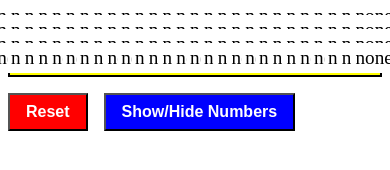
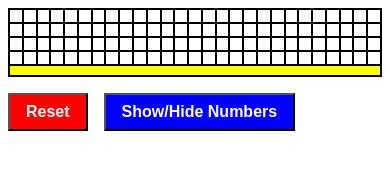
Before and after one commit to rowan-carlsen/tile-picker, a plain HTML site: page index.html in a window 390 px wide. Both pictures are taken after a click on the button "Show/Hide Numbers". Drawn offline with Linux system fonts and the light colour scheme.

Commit message:
improved font for small screens

```diff
--- a/index.html
+++ b/index.html
@@ -45,9 +45,12 @@
         top: 50%;
         left: 50%;
         transform: translate(-50%, -50%);
-        font-size: larger;
+        font-size: 2vw;
         background: white;
-        padding: 0.25rem;
+        padding: 0.1em;
+      }
+      body.show .tile[data-index="none"]::after {
+        content: unset;
       }
       #button-holder {
         display: flex;
```
